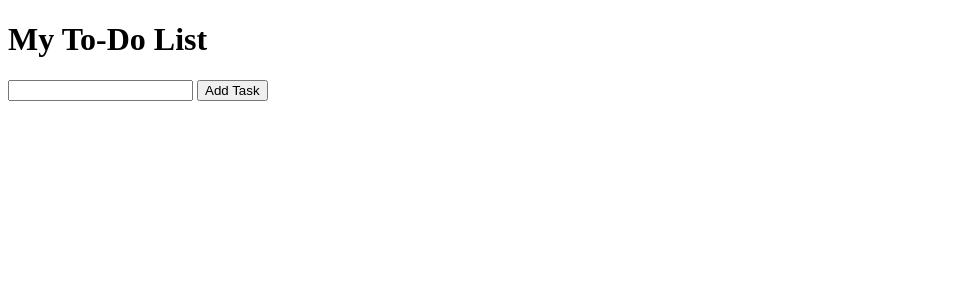
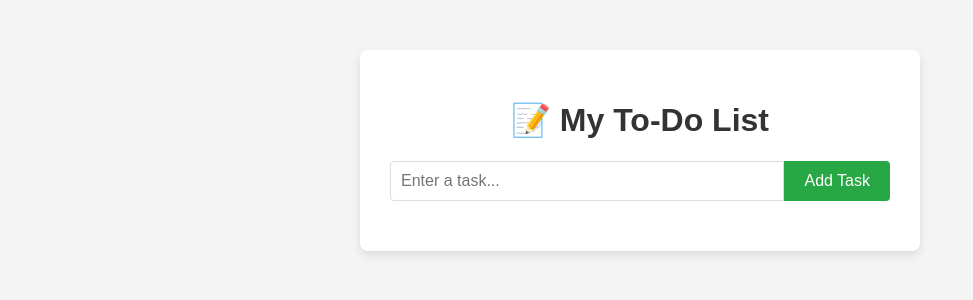
Before and after one commit to vishvajnavin/soon-devops, a Flask app: page / in a window 1280 px wide. Shown: the top 300 px of the page, without its empty margins (0-973 px from the left). Run offline with Flask 3, Linux system fonts and the light colour scheme.

Commit message:
Improved UI design for To-Do app

```diff
--- a/templates/index.html
+++ b/templates/index.html
@@ -1,13 +1,64 @@
-
 <!DOCTYPE html>
-<html>
+<html lang="en">
 <head>
+    <meta charset="UTF-8">
     <title>To-Do App</title>
+    <style>
+        body {
+            font-family: Arial, sans-serif;
+            background: #f4f4f4;
+            margin: 0;
+            padding: 0;
+        }
+        .container {
+            max-width: 500px;
+            margin: 50px auto;
+            background: white;
+            padding: 30px;
+            border-radius: 8px;
+            box-shadow: 0 4px 10px rgba(0, 0, 0, 0.1);
+        }
+        h1 {
+            text-align: center;
+            color: #333;
+        }
+        form {
+            display: flex;
+            margin-bottom: 20px;
+        }
+        input[type="text"] {
+            flex: 1;
+            padding: 10px;
+            font-size: 16px;
+            border: 1px solid #ddd;
+            border-radius: 4px 0 0 4px;
+        }
+        input[type="submit"] {
+            padding: 10px 20px;
+            font-size: 16px;
+            background: #28a745;
+            border: none;
+            color: white;
+            border-radius: 0 4px 4px 0;
+            cursor: pointer;
+        }
+        ul {
+            list-style-type: none;
+            padding-left: 0;
+        }
+        li {
+            background: #f9f9f9;
+            margin: 5px 0;
+            padding: 10px;
+            border-left: 5px solid #28a745;
+        }
+    </style>
 </head>
 <body>
-    <h1>My To-Do List</h1>
+    <div class="container">
+        <h1>📝 My To-Do List</h1>
         <form method="POST">
-        <input type="text" name="task" required>
+            <input type="text" name="task" placeholder="Enter a task..." required>
             <input type="submit" value="Add Task">
         </form>
         <ul>
@@ -15,5 +66,6 @@
                 <li>{{ task }}</li>
             {% endfor %}
         </ul>
+    </div>
 </body>
 </html>
```
Lines whose indentation alone changed are shown as unchanged.
